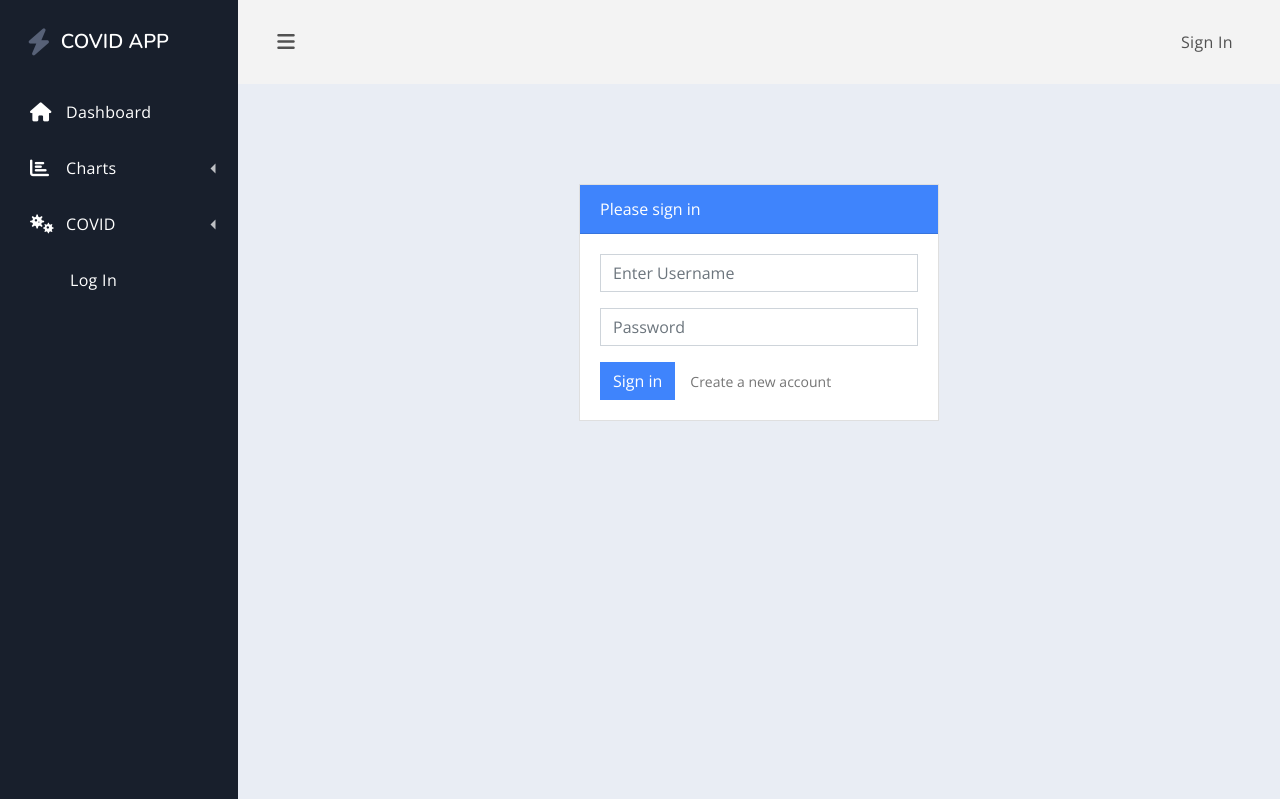
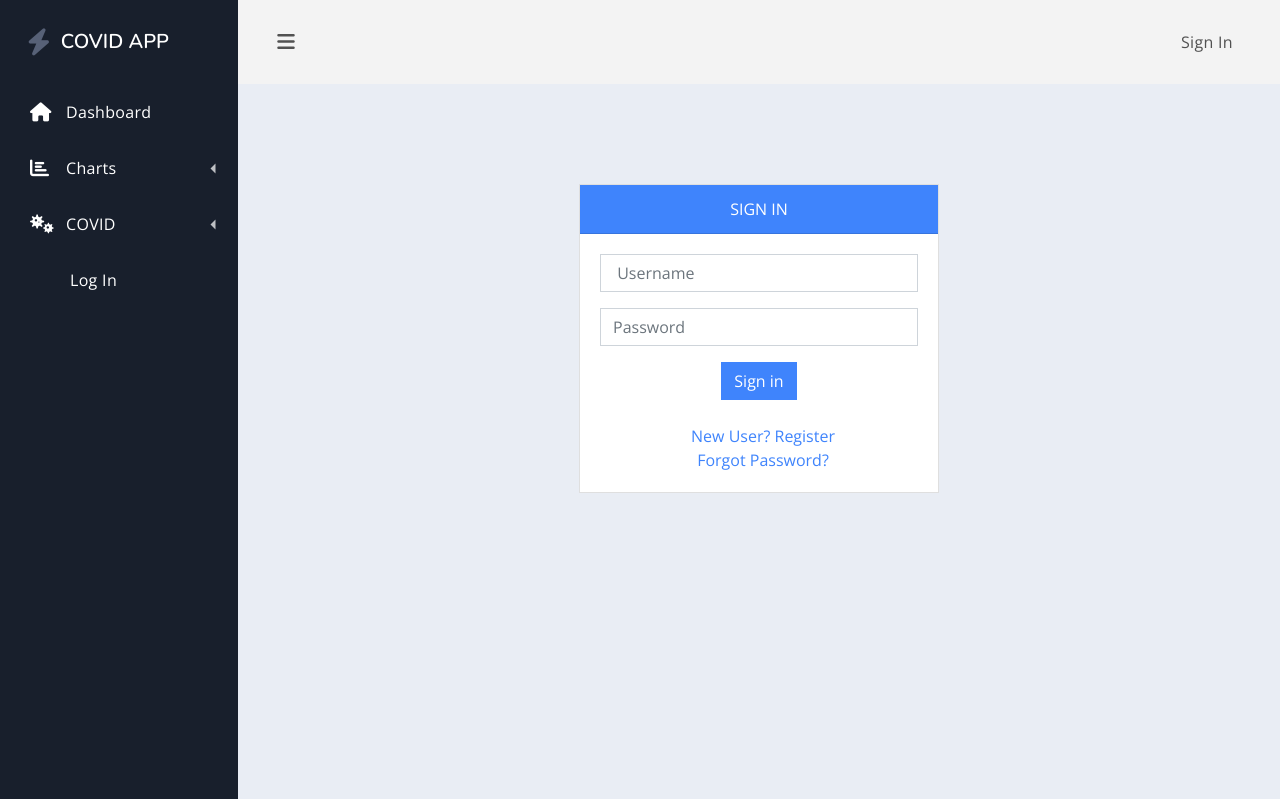
Before and after one commit to ujjwalbgn/COVIDwebApp, a Django app: page /login/ in a window 1280 px wide. Shown: the top 799 px of the page. Run offline with Django 3.2, Linux system fonts and the light colour scheme; some libraries are stand-ins or nearby versions.

Commit message:
forgot password added

```diff
--- a/healthcare/templates/healthcare/login.html
+++ b/healthcare/templates/healthcare/login.html
@@ -3,27 +3,36 @@
 {% block content %}
     <div class="form-screen">
         <div class="card account-dialog">
-            <div class="card-header bg-primary text-white"> Please sign in </div>
+            <div class="card-header bg-primary text-white"><center> SIGN IN </center></div>
             <div class="card-body">
                 <form method="POST" action="">
                     {% csrf_token %}
                     <div class="form-group">
-                        <input type="text" class="form-control" name="username" placeholder="Enter Username">
+                        <input type="text" class="form-control" name="username" placeholder=" Username">
                     </div>
                     <div class="form-group">
                         <input type="password" class="form-control" name="password" placeholder="Password">
                     </div>
-                    <div class="account-dialog-actions">
-                        <button type="submit" class="btn btn-primary">Sign in</button>
-                        <a class="account-dialog-link" href="{% url 'register' %}">Create a new account</a>
+
+                    <div style="text-align: center;">
+                        <button type="submit" class="btn btn-primary">Sign in </button><br> </br>
+                    </div>
+
+                    <div style="text-align: center;">
+                        <a href="{% url 'register' %}" class="ml-2">New User? Register </a>
+                    </div>
+
+                    <div style="text-align: center;">
+                        <a href="{% url 'reset_password' %}" class="ml-2"> Forgot Password? </a>
                     </div>
 
                     {% for message in messages %}
                         <div class="alert alert-danger">
-                        <p id="messages">
-                            {{ message }}
-                        </p>
+                            <p id="messages">
+                                {{ message }}
+                            </p>
                         </div>
+
                     {% endfor %}
 
                 </form>
--- a/healthcare/templates/healthcare/main.html
+++ b/healthcare/templates/healthcare/main.html
@@ -58,6 +58,8 @@
 
         {% endblock %}
 
+
+
         {% if user.is_authenticated %}
             </div>
             </div>
--- a/healthcare/urls.py
+++ b/healthcare/urls.py
@@ -1,7 +1,7 @@
 from django.urls import path
 from . import views
+from django.contrib.auth import views as auth_views
 
-from django.contrib.auth import views as auth_views
 
 urlpatterns = [
     path('register/', views.registerPage, name="register"),
@@ -13,4 +13,20 @@ urlpatterns = [
     path('edit_patient/<int:pk>/', views.editPateint, name="editPatient"),
     path('testlocation/', views.testLocation, name="testLocation"),
 
+    path('reset_password/',
+         auth_views.PasswordResetView.as_view(template_name="healthcare/password_reset.html"),
+         name="reset_password"),
+
+    path('reset_password_sent/',
+         auth_views.PasswordResetDoneView.as_view(template_name="healthcare/password_reset_sent.html"),
+         name="password_reset_done"),
+
+    path('reset/<uidb64>/<token>/',
+         auth_views.PasswordResetConfirmView.as_view(template_name="healthcare/password_reset_form.html"),
+         name="password_reset_confirm"),
+
+    path('reset_password_complete/',
+         auth_views.PasswordResetCompleteView.as_view(template_name="healthcare/password_reset_done.html"),
+         name="password_reset_complete"),
+
 ]
```
Also changed, not shown: COVIDwebApp/settings.py (+9 -0 lines), healthcare/templates/healthcare/password_reset.html (added, +30 -0 lines), healthcare/templates/healthcare/password_reset_done.html (added, +29 -0 lines), healthcare/templates/healthcare/password_reset_form.html (added, +35 -0 lines), healthcare/templates/healthcare/password_reset_sent.html (added, +22 -0 lines), db.sqlite3.
